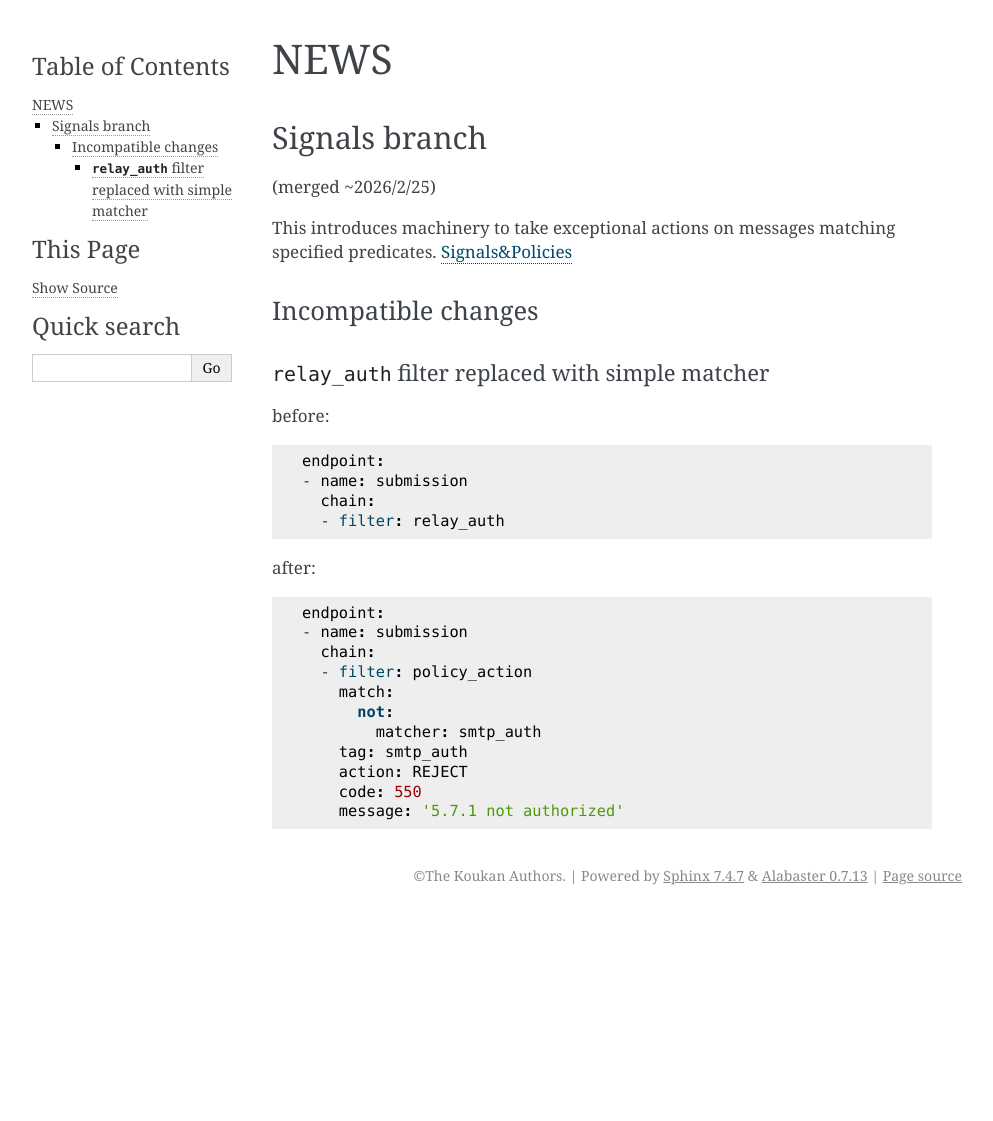
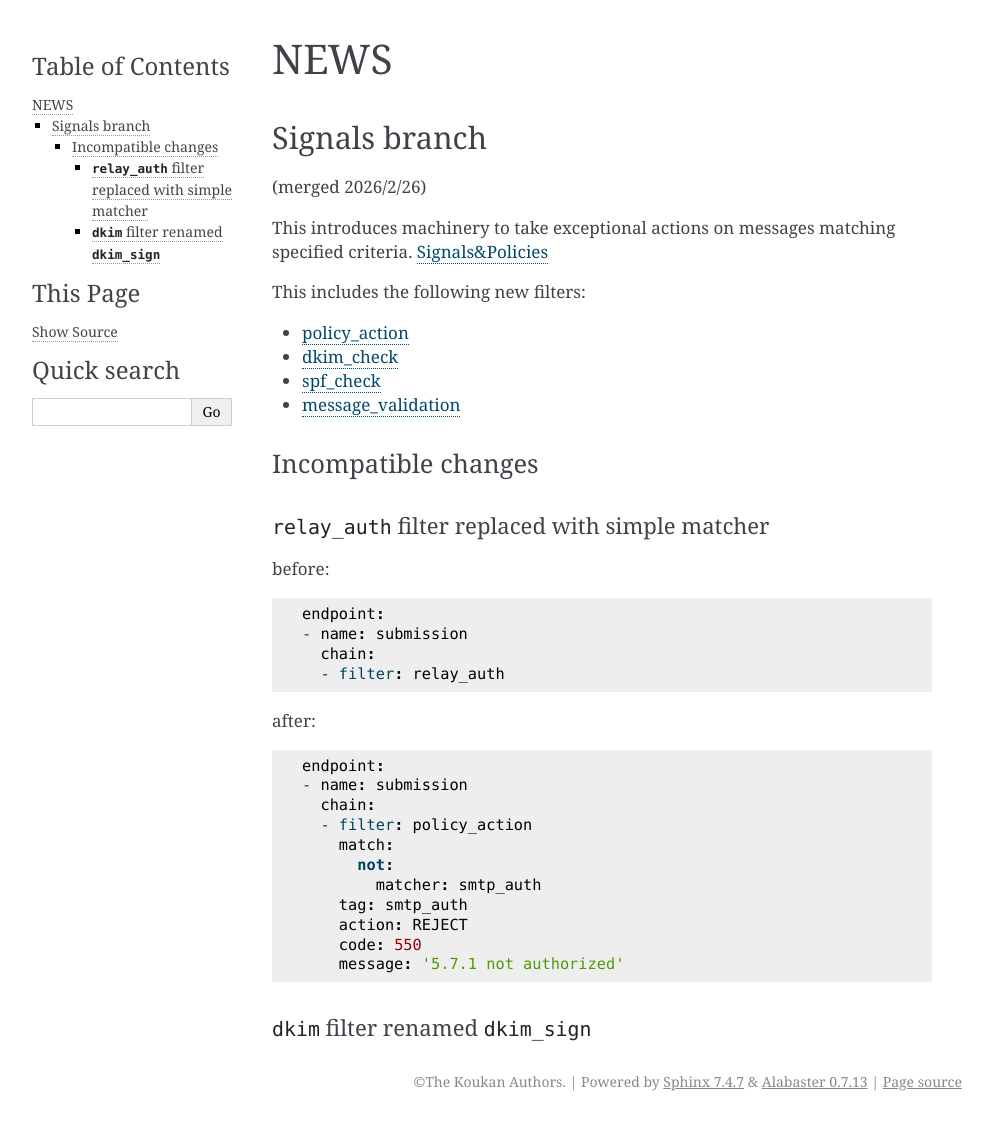
Before and after one commit to jsbucy/koukan, a Sphinx documentation site: the page built from koukan/docs/news.rst, in a window 1280 px wide. Shown: the whole page, without its empty margins (148-1141 px from the left). Built offline with Sphinx 7.4.7, drawn with Linux system fonts in a browser that asks for light colours; before the commit the page ends 915 px from its top, so only the background shows below that.

Commit message:
last few docs tweaks

```diff
--- a/koukan/docs/news.rst
+++ b/koukan/docs/news.rst
@@ -5,10 +5,17 @@ NEWS
 Signals branch
 ==============
 
-(merged ~2026/2/25)
+(merged 2026/2/26)
 
 This introduces machinery to take exceptional actions on messages
-matching specified predicates. :ref:`signals`
+matching specified criteria. :ref:`signals`
+
+This includes the following new filters:
+
+* :ref:`policy_action <signals>`
+* :ref:`dkim_check_filter`
+* :ref:`spf_check_filter`
+* :ref:`message_validation_filter`
 
 
 Incompatible changes
@@ -37,3 +44,7 @@ after::
       action: REJECT
       code: 550
       message: '5.7.1 not authorized'
+
+
+``dkim`` filter renamed ``dkim_sign``
+^^^^^^^^^^^^^^^^^^^^^^^^^^^^^^^^^^^^^
```
Also changed, not shown: koukan/docs/config.rst (+9 -0 lines).
